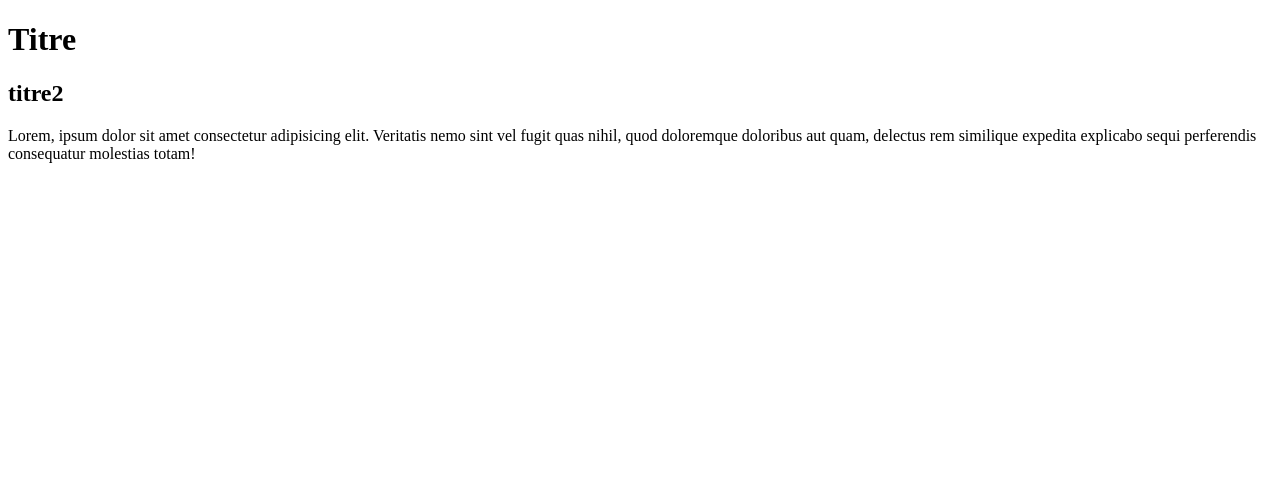
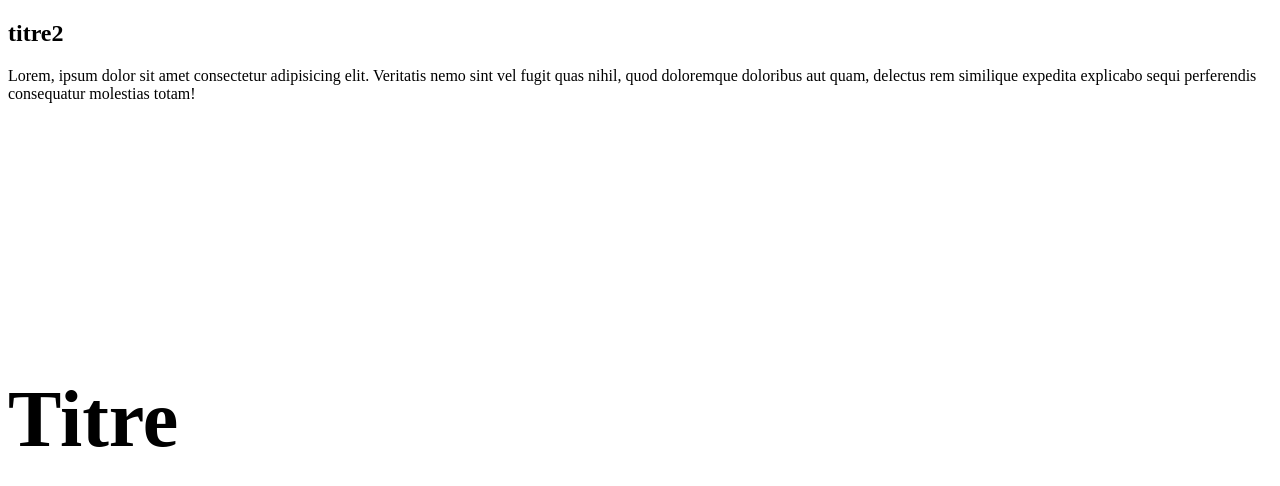
Before and after one commit to yassinekoaubai/tp_git, a plain HTML site: page index.html in a window 1280 px wide. Drawn offline with Linux system fonts and the light colour scheme.

Commit message:
green body

```diff
--- a/index.html
+++ b/index.html
@@ -6,11 +6,14 @@
     <meta name="viewport" content="width=device-width, initial-scale=1.0">
     <title>Document</title>
     <style>
-        h1.{
+        h1{
             position:absolute;
             top:40%;
             text-align: centre;
             font-size: 80px;
+        }
+        body{
+            backround-color:green;
         }
     </style>
 </head>
```
